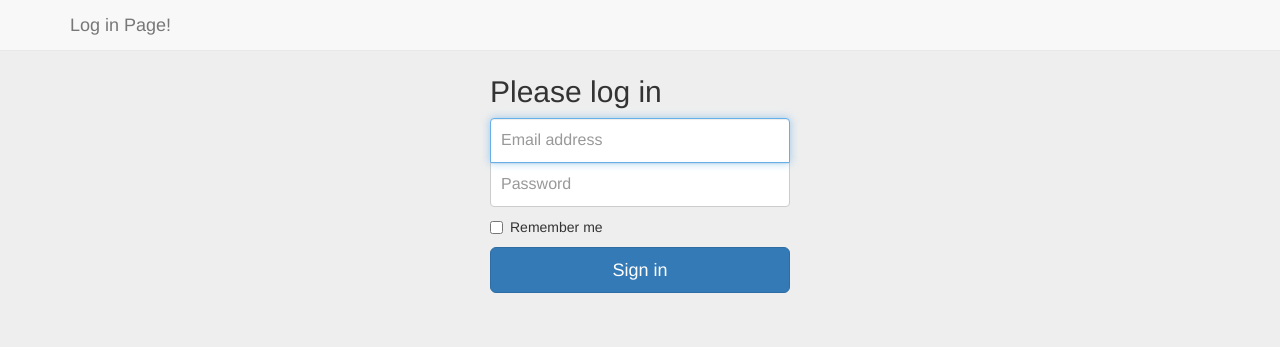
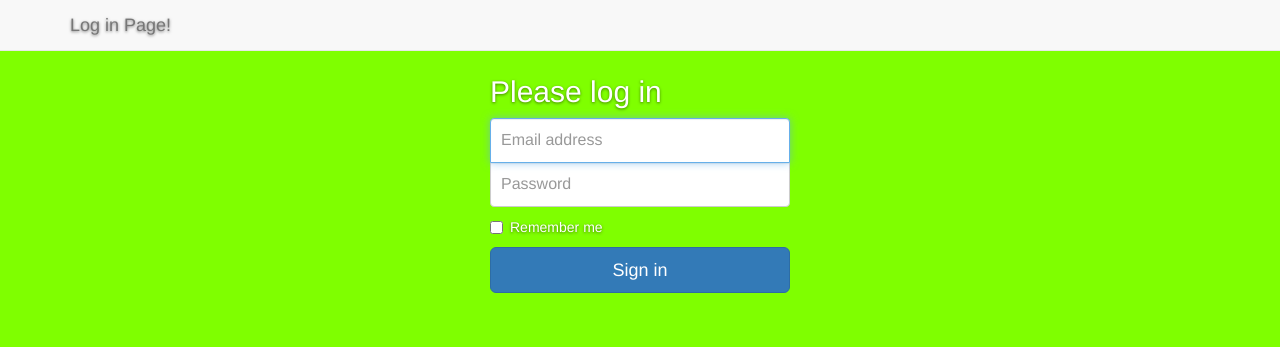
Before and after one commit to stealpattan/web_app, a PHP site: page /login.html in a window 1280 px wide. Shown: the top 347 px of the page. Run offline with PHP 8.4, Linux system fonts and the light colour scheme; some libraries are stand-ins or nearby versions.

Commit message:
a little change

```diff
--- a/login_page/signin.css
+++ b/login_page/signin.css
@@ -1,7 +1,9 @@
 body {
   padding-top: 40px;
   padding-bottom: 40px;
-  background-color: #eee;
+  background-color: #7fff00;
+  text-shadow: 0 1px 3px rgba(0,0,0,.5);
+  color: white;
 }
 
 .form-signin {
```
